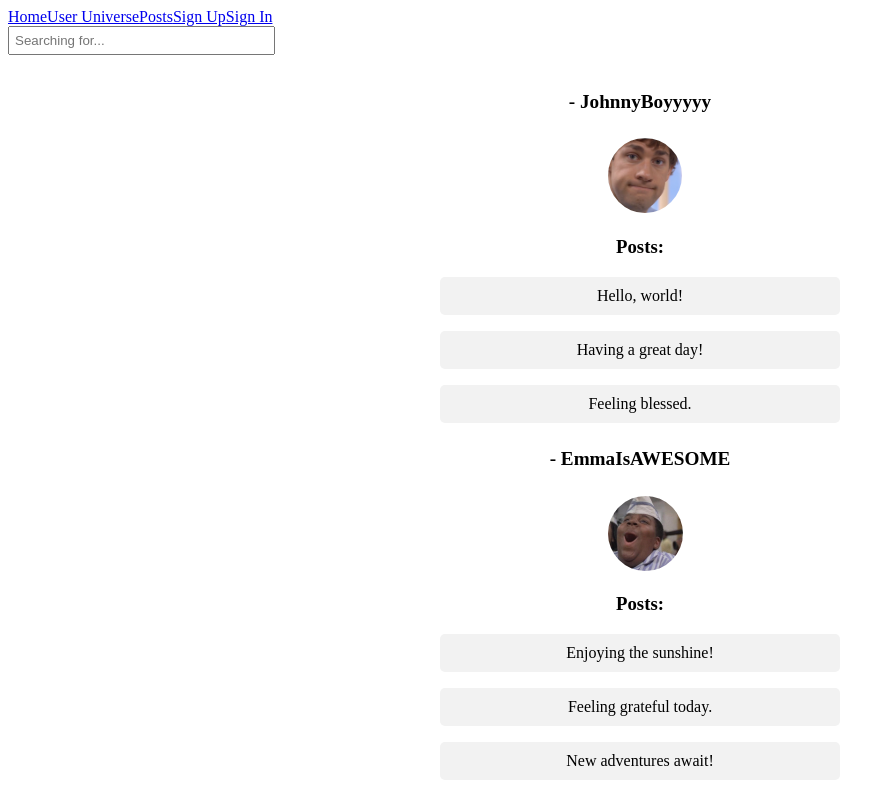
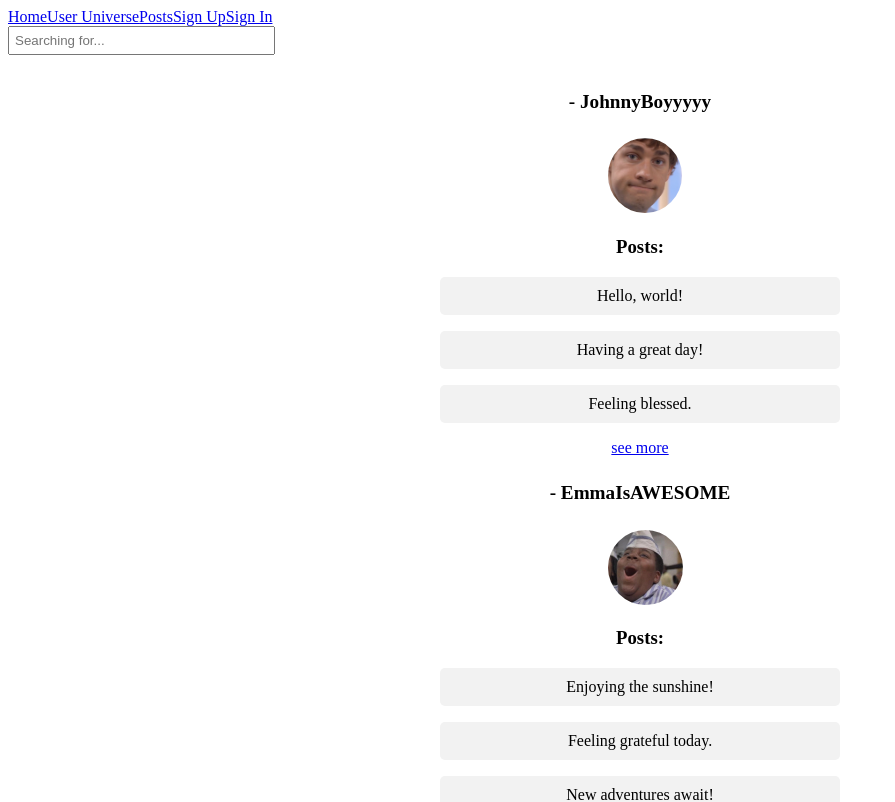
Before and after one commit to FlushingBaseball/phase-2, a React (Create React App) app: page /posts in a window 1280 px wide. Shown: the top 802 px of the page, without its empty margins (0-895 px from the left). Built offline with nearby package versions, Linux system fonts and the light colour scheme; data requests are answered from the project's data file.

Commit message:
add link to UserFullPage in posts.js

```diff
--- a/db.json
+++ b/db.json
@@ -21,7 +21,7 @@
         "reading",
         "playing guitar"
       ],
-      "profile_picture": "./images/flatSpaceImages/user1/1.png",
+      "profile_picture": "/images/flatSpaceImages/user1/1.png",
       "pictures": [
         "pic1.jpg",
         "pic2.jpg",
--- a/src/App.js
+++ b/src/App.js
@@ -43,15 +43,18 @@ setUsersArray(prev => [...prev, newUser])
         <Route exact path="/">
             <HomeSplash />
         </Route>
+        <Route exact path="/userUniverse">
+             <UserCollection usersArray={usersArray} />
+       </Route>
        <Route path="/userUniverse/:id">
           <UserFullPage />
         </Route>
-        <Route exact path="/userUniverse">
-             <UserCollection usersArray={usersArray} />
-       </Route>
-       <Route path="/posts" >
+       <Route exact path="/posts" >
           <Posts usersArray={usersArray} />
        </Route>
+       <Route path="/posts/:id">
+          <UserFullPage />
+        </Route>
         <Route path="/sign-Up">
           <NewUser  handleSubmit={handleSubmit} />
        </Route>
--- a/src/Posts.js
+++ b/src/Posts.js
@@ -1,4 +1,5 @@
 import React from 'react';
+import {Link} from 'react-router-dom'
 
 function Posts({ usersArray }) {
   return (
@@ -13,6 +14,7 @@ function Posts({ usersArray }) {
               {post}
             </p>
           ))}
+          <Link to={`/posts/${user.id}`}>see more</Link>
         </div>
       ))}
     </div>
--- a/src/User.js
+++ /dev/null
@@ -1,4 +0,0 @@
-function User(params) {
-
-}
-export default User
```
